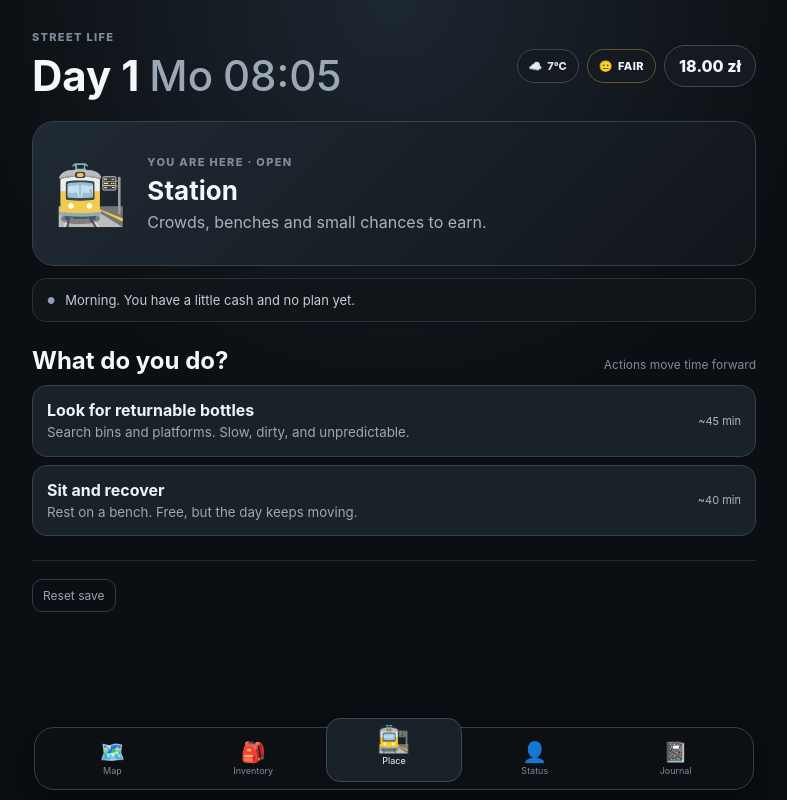
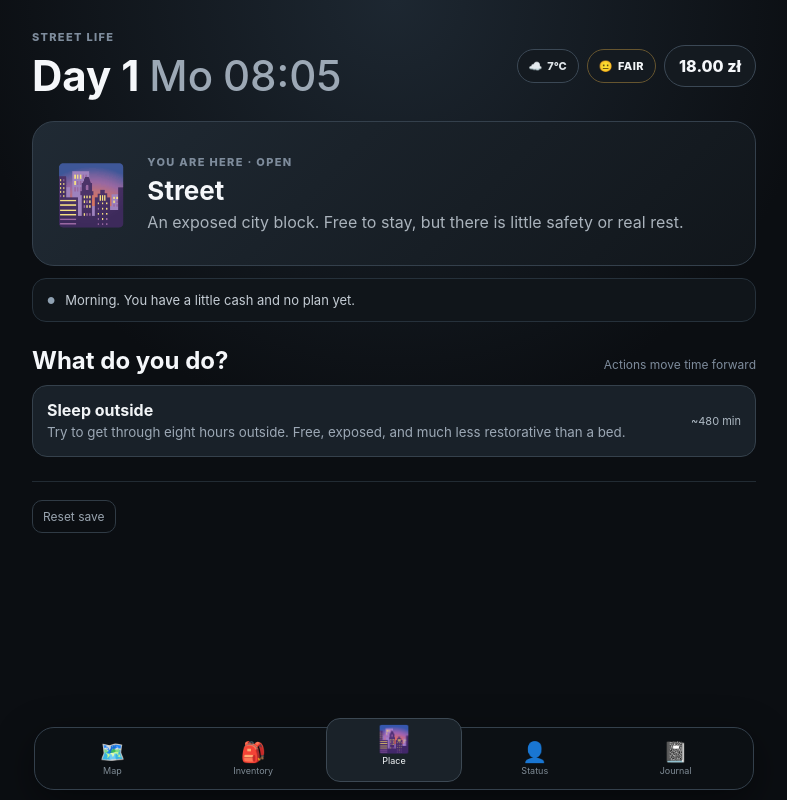
Before and after one commit to AlexanderKruk/street-life-game, a React (Vite) app: page / in a window 1280 px wide. Shown: the whole page, without its empty margins (246-1033 px from the left). Built offline with nearby package versions, Linux system fonts and the light colour scheme.

Commit message:
Add Street starting location and outdoor sleep

```diff
--- a/src/game.ts
+++ b/src/game.ts
@@ -47,6 +47,7 @@ export type GameAction = {
 }
 
 export const locations: Location[] = [
+  { id: 'street', name: 'Street', icon: '🌆', description: 'An exposed city block. Free to stay, but there is little safety or real rest.', open: 0, close: 1440, travelMinutes: 8 },
   { id: 'station', name: 'Station', icon: '🚉', description: 'Crowds, benches and small chances to earn.', open: 0, close: 1440, travelMinutes: 10 },
   { id: 'shop', name: 'Discount shop', icon: '🛒', description: 'Cheap food and water, if you can afford them.', open: 420, close: 1320, travelMinutes: 15 },
   { id: 'shelter', name: 'Night shelter', icon: '🛏️', description: 'Overnight accommodation. Open from 18:00 until 08:00; places are limited.', open: 1080, close: 480, travelMinutes: 20 },
@@ -66,7 +67,7 @@ export const initialState: GameState = {
   health: 82,
   hygiene: 55,
   mood: 58,
-  locationId: 'station',
+  locationId: 'street',
 }
 
 const clamp = (value: number) => Math.max(0, Math.min(100, value))
@@ -122,6 +123,11 @@ export function isOpen(location: Location, minutes: number) {
 }
 
 export const actions: GameAction[] = [
+  {
+    id: 'street-sleep', locationId: 'street', name: 'Sleep outside',
+    description: 'Try to get through eight hours outside. Free, exposed, and much less restorative than a bed.', minutes: 8 * 60, requiresOpen: false,
+    resolve: () => ({ minutes: 8 * 60, energy: 62, hygiene: -8, mood: -6, message: 'You sleep outside in short, uneasy stretches. You recover some energy, but wake dirty and worn down.' }),
+  },
   {
     id: 'station-bottles', locationId: 'station', name: 'Look for returnable bottles',
     description: 'Search bins and platforms. Slow, dirty, and unpredictable.', minutes: 45, requiresOpen: false,
```
